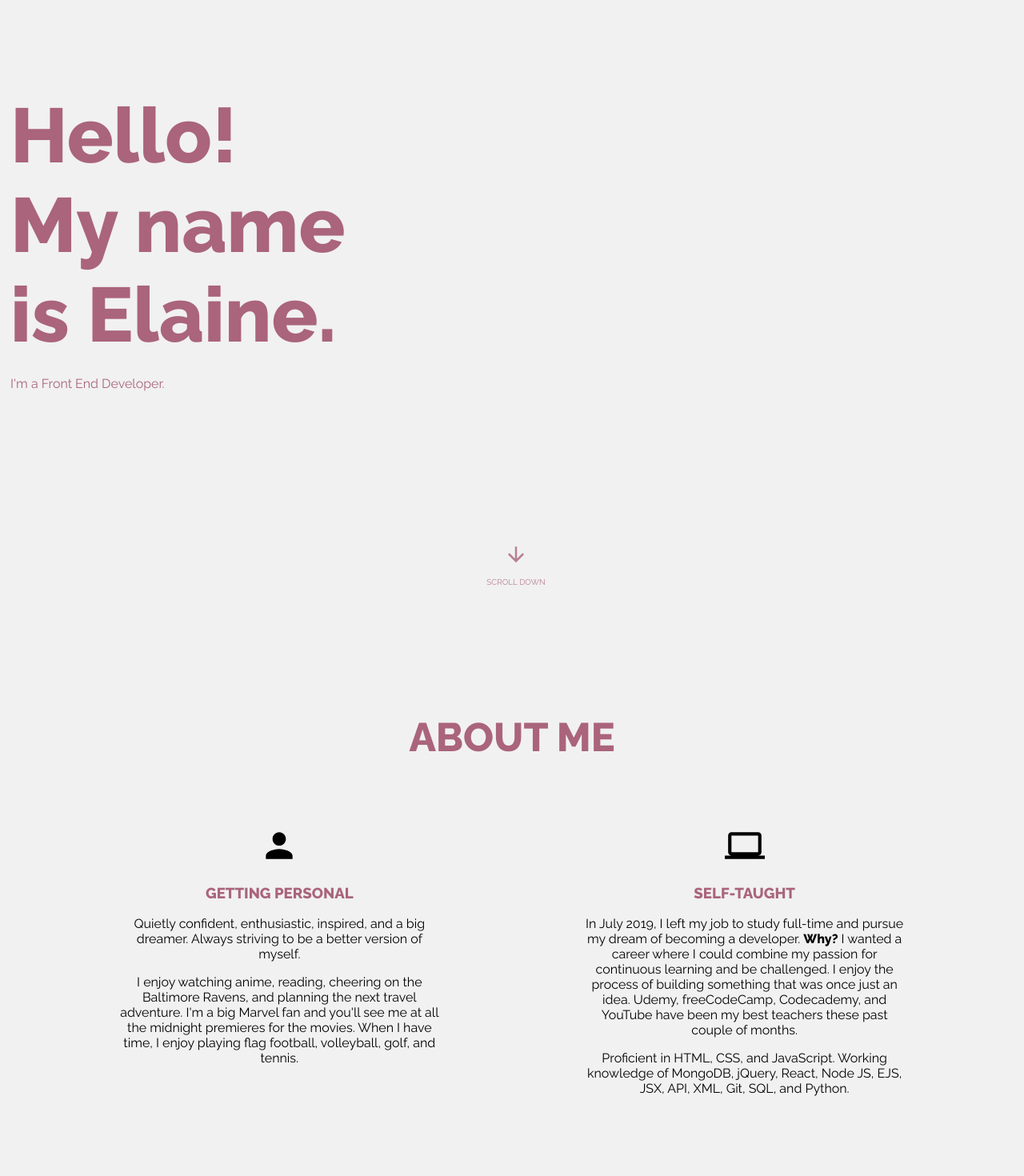
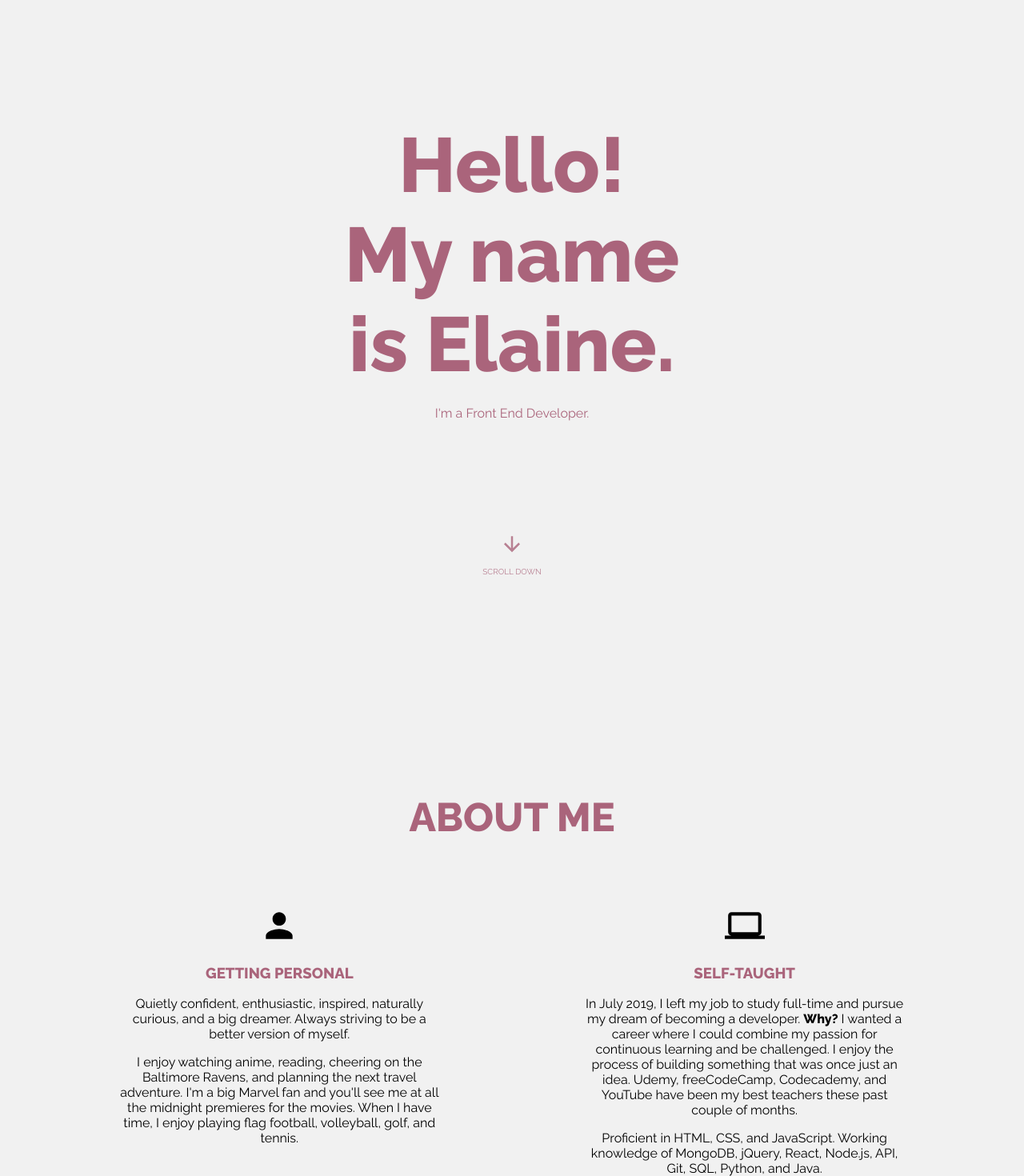
Before and after one commit to elainemango/my-portfolio, a React (Create React App) app: page / in a window 1280 px wide. Shown: the top 1470 px of the page at 80% size. Built offline with nearby package versions, Linux system fonts and the light colour scheme.

Commit message:
edit styles

```diff
--- a/public/styles.css
+++ b/public/styles.css
@@ -18,15 +18,12 @@ h1 span {
     flex-direction: column;
     width: 100%;
     height: 100vh;
-    margin-top: 50px;
-    float: left;
-    text-align: left;
-    margin-left: 5px;
+    margin-top: 150px;
 }
 
 .scroll {
     text-align: center;
-    margin-top: 200px;
+    margin-top: 150px;
 }
 
 .about-container {
--- a/src/components/About.jsx
+++ b/src/components/About.jsx
@@ -6,13 +6,13 @@ import PersonIcon from '@material-ui/icons/Person';
 
 
 function About() {
-    return <div className= "about-section">
+    return <div>
         <h2 style= {{ fontSize: 50 }}>ABOUT ME</h2>
         <div className="about-container">
             <div>
                 <PersonIcon style={{ fontSize: 50 }} />
                 <h3>GETTING PERSONAL</h3>
-                <p>Quietly confident, enthusiastic, inspired, and a big dreamer. Always striving to be a better version of myself.</p>
+                <p>Quietly confident, enthusiastic, inspired, naturally curious, and a big dreamer. Always striving to be a better version of myself.</p>
                 <p>
                     I enjoy watching anime, reading, cheering on the Baltimore Ravens, and planning the next travel adventure. I'm a big Marvel fan and you'll see me at all the midnight
                     premieres for the movies. When I have time, I enjoy playing flag football, volleyball, golf, and tennis.
@@ -26,7 +26,7 @@ function About() {
                     combine my passion for continuous learning and be challenged. I enjoy the process of building something that was once just an idea. Udemy, freeCodeCamp, Codecademy, and YouTube have been my best teachers these past couple of months.
                 </p>
                 <p>
-                    Proficient in HTML, CSS, and JavaScript. Working knowledge of MongoDB, jQuery, React, Node JS, EJS, JSX, API, XML, Git, SQL, and Python.
+                    Proficient in HTML, CSS, and JavaScript. Working knowledge of MongoDB, jQuery, React, Node.js, API, Git, SQL, Python, and Java.
                 </p>
             </div>
             <div>
```
